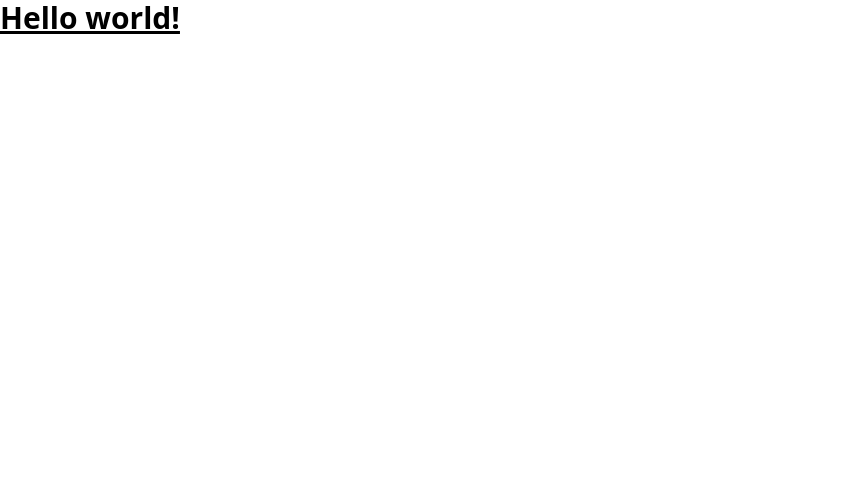
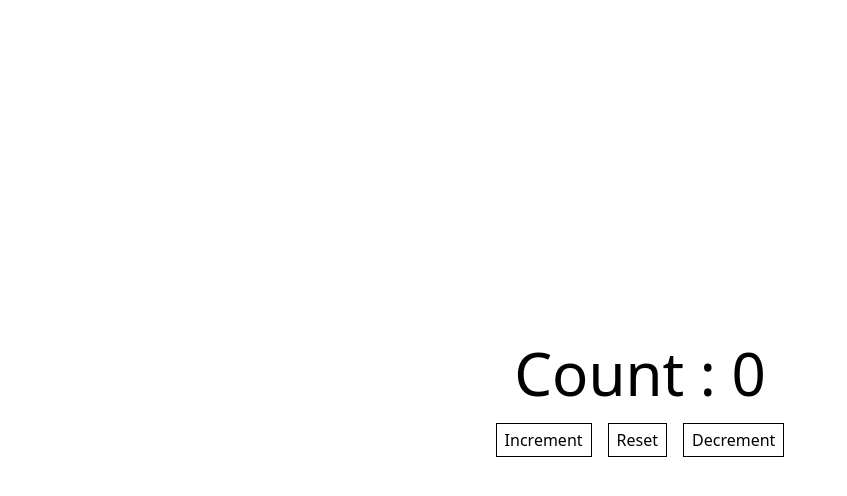
Before and after one commit to karthik-mohan23/react-typescript, a React (Vite) app: page / in a window 1280 px wide. Shown: the top 496 px of the page, without its empty margins (0-847 px from the left). Built offline with nearby package versions, Linux system fonts and the light colour scheme.

Commit message:
build counter

```diff
--- a/src/App.tsx
+++ b/src/App.tsx
@@ -1,3 +1,5 @@
+import Counter from "./components/counter/Counter";
+
 export default function App() {
-  return <h1 className="text-3xl font-bold underline">Hello world!</h1>;
+  return <Counter />;
 }
--- /dev/null
+++ b/src/components/counter/Counter.tsx
@@ -0,0 +1,29 @@
+import { useState } from "react";
+
+function Counter() {
+  const [count, setCount] = useState(0);
+
+  return (
+    <section className="min-h-screen flex flex-col gap-5 justify-center items-center">
+      <h1 className="text-6xl ">Count : {count}</h1>
+      <div className="flex items-center gap-4">
+        <button
+          onClick={() => setCount(count + 1)}
+          className="border border-black px-2 py-1">
+          Increment
+        </button>
+        <button
+          onClick={() => setCount(0)}
+          className="border border-black px-2 py-1">
+          Reset
+        </button>
+        <button
+          onClick={() => setCount(count - 1)}
+          className="border border-black px-2 py-1">
+          Decrement
+        </button>
+      </div>
+    </section>
+  );
+}
+export default Counter;
```
